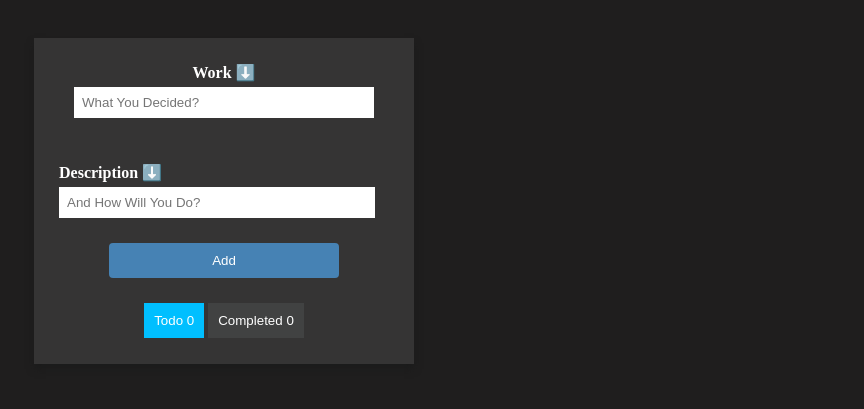
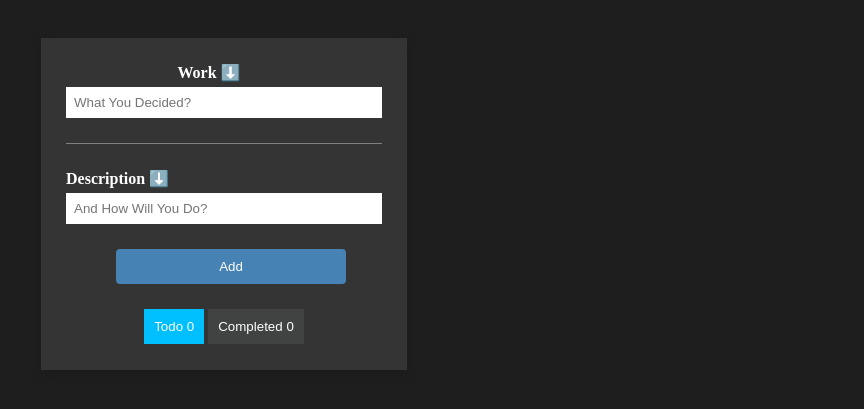
Before and after one commit to amShantanu/My-Todos, a website built with Vite: page index.html in a window 1280 px wide. Shown: the part 77-486 px from the top of the page, without its empty margins (416-1280 px from the left). Built offline with nearby package versions, Linux system fonts and the light colour scheme.

Commit message:
User checkpoint: Improve UI: Align work and description inputs; style adjustments.

```diff
--- a/index.html
+++ b/index.html
@@ -16,8 +16,8 @@
       <div class="todo-wrapper">
         <div class="todo-input">
           <div class="todo-input-item">
-            <label>Work ⬇️</label>
-            <input type="text" placeholder="What You Decided?" />
+            <label class="group1">Work ⬇️</label>
+            <input class="work" type="text" placeholder="What You Decided?" />
           </div>
           <div className="todo-input-item">
             <label class="group2">Description ⬇️</label>
--- a/style.css
+++ b/style.css
@@ -10,8 +10,8 @@ body.dark-mode {
 }
 
 body.light-mode {
-  background-color: #f0f2f5;
-  color: steelblue;
+  background-color: #efefdf;
+  color: white;
   font-weight: bold;
 }
 
@@ -80,7 +80,7 @@ h1 {
   align-items: center; /* Added to center the content */
 }
 
-.todo-input-item input {
+.todo-input-item {
   display: flex;
   align-items: center;
   justify-content: center;
@@ -94,17 +94,27 @@ h1 {
 .todo-input-item label {
   font-weight: bold;
   margin-bottom: 5px;
-  text-align: center; /* Center the label text */
+  text-align: center;  /* Center the label text */
 }
 
 .todo-input-item {
   display: flex;
   flex-direction: column;
-  align-items: center; /* Center items horizontally */
+  align-items: center;
+}
+
+.group1 {
+  display: flex;
+  flex-direction: row;
+  align-items: flex-start;
   margin-right: 30px;
-  width: 100%; /* Added to take full width of the parent */
-  margin-bottom: 20px; /* Added some spacing */
+  margin-bottom: 5px;
 }
+.work {
+   padding: 8px;
+   border: none;
+   width: 300px;
+ }
 
 .group2 {
   display: flex;
```
